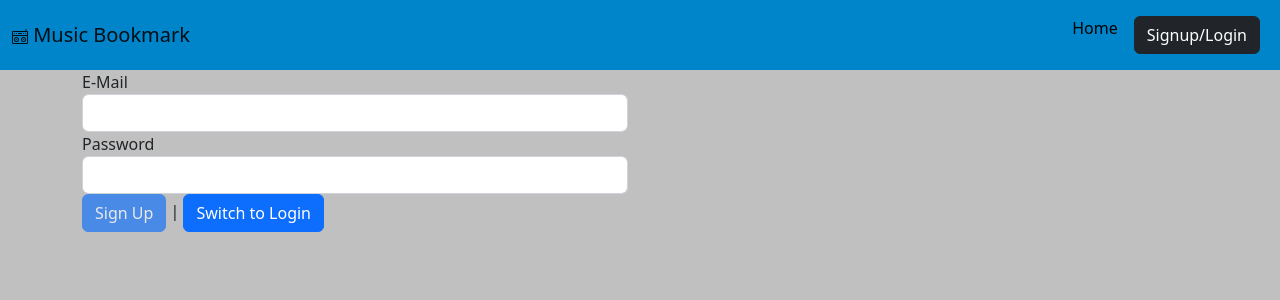
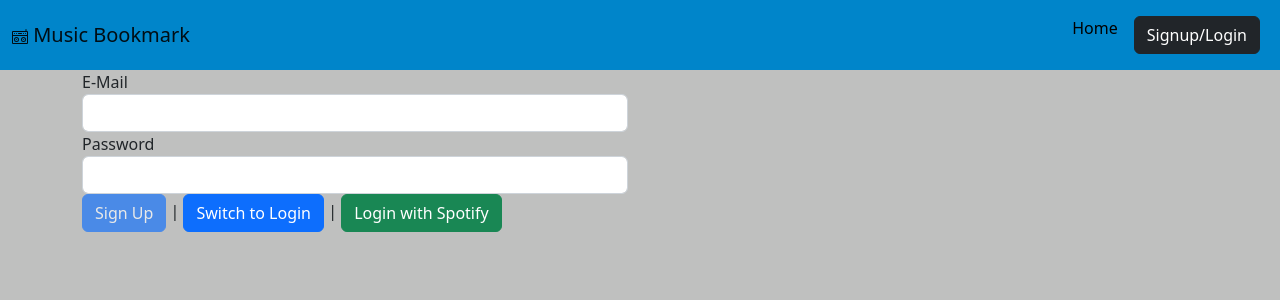
Before and after one commit to cruzgerman216/AngularProject-Music-App, an Angular app in the folder music-app/: page /auth in a window 1280 px wide. Shown: the top 300 px of the page. Built offline with nearby package versions, Linux system fonts and the light colour scheme.

Commit message:
Working on Spotify User Authorization

```diff
--- a/music-app/src/app/header/header.component.html
+++ b/music-app/src/app/header/header.component.html
@@ -23,7 +23,7 @@
       </li>
       <li class="nav-item" routerLinkActive="active" *ngIf="isLoggedIn">
         <a class="nav-link" routerLink="/home">
-          <button type="button" class="btn btn-dark" (click)="onLogout()">Logout</button>
+          <button type="button" class="btn btn-danger" (click)="onLogout()">Logout</button>
         </a>
       </li>
       <li class="nav-item" routerLinkActive="active" *ngIf="!isLoggedIn">
--- a/music-app/src/app/music-list/music-list.service.ts
+++ b/music-app/src/app/music-list/music-list.service.ts
@@ -1,7 +1,6 @@
 import { HttpClient } from "@angular/common/http";
 import { Injectable } from "@angular/core";
 import { Subject } from "rxjs";
-import { Spotify } from "angular-spotify";
 
 import { Album } from "../shared/album.model";
 import { Tracklist } from "../shared/trackList.model";
--- a/music-app/src/app/music-list/music-search/music-search/music-search.component.ts
+++ b/music-app/src/app/music-list/music-search/music-search/music-search.component.ts
@@ -16,6 +16,5 @@ export class MusicSearchComponent implements OnInit {
 
   onSubmit(musicSearchForm: NgForm){
     this.musiclist.searchMusic();
-
   }
 }
--- a/music-app/src/app/shared/auth/auth.component.html
+++ b/music-app/src/app/shared/auth/auth.component.html
@@ -29,7 +29,8 @@
         </div>
         <div>
           <button class="btn btn-primary" type="submit" [disabled]="!authForm.valid">{{ isLoginMode ? 'Login' : 'Sign Up'}}</button> |
-          <button class="btn btn-primary" type="button" (click)="toggleLogin()"> Switch to {{ isLoginMode ? 'Sign Up' : 'Login'}}</button>
+          <button class="btn btn-primary" type="button" (click)="toggleLogin()"> Switch to {{ isLoginMode ? 'Sign Up' : 'Login'}}</button> |
+          <button class="btn btn-success" type="button" (click)="spotifyLogin()">Login with Spotify</button>
         </div>
       </form>
     </div>
--- a/music-app/src/app/shared/auth/auth.component.ts
+++ b/music-app/src/app/shared/auth/auth.component.ts
@@ -1,9 +1,14 @@
+import { HttpClient } from '@angular/common/http';
 import { Component, OnInit } from '@angular/core';
 import { NgForm } from '@angular/forms';
 import { Router } from '@angular/router';
-import { Observable } from 'rxjs';
+import { catchError, Observable } from 'rxjs';
 
 import { AuthResponseData, AuthService } from './auth.service';
+
+const CLIENT_ID = '86c3692b956f4c72a651bbc1f954c2ef';
+const CLIENT_SECRET = '1d009847f7a24d009a17e5490c119cc2';
+const REDIRECT_URI = 'http://localhost:4200/musiclist/';
 
 @Component({
   selector: 'app-auth',
@@ -14,7 +19,7 @@ export class AuthComponent implements OnInit {
   isLoading = false;
   isLoginMode = false;
 
-  constructor(private authService: AuthService, private router: Router) { }
+  constructor(private authService: AuthService, private router: Router, private http: HttpClient) { }
 
   ngOnInit(): void {
   }
@@ -22,6 +27,29 @@ export class AuthComponent implements OnInit {
   toggleLogin(){
     this.isLoginMode = !this.isLoginMode;
   }
+
+  // headers = new HttpHeaders({
+  //   'Content-Type' : 'application/x-www-form-urlencoded',
+  //   'Authorization' : `Basic<base64 encoded ${CLIENT_ID}:${CLIENT_SECRET}`
+  // })
+
+  spotifyLogin(){
+    return this.http.get(
+      'https://accounts.spotify.com/authorize',
+      {params: {
+        'client_id' : CLIENT_ID,
+        'response_type' : 'code',
+        'redirect_uri' : REDIRECT_URI}
+      }).pipe(catchError((err) => {
+        console.log(err);
+        throw err;
+      })).subscribe(
+        response => {
+          console.log(response)
+        }
+      );
+  }
+
 
   onSubmit(form: NgForm){
     console.log(form);
--- a/music-app/src/app/shared/auth/auth.service.ts
+++ b/music-app/src/app/shared/auth/auth.service.ts
@@ -1,4 +1,4 @@
-import {HttpClient} from "@angular/common/http";
+import {HttpClient, HttpHeaders} from "@angular/common/http";
 import { Injectable } from "@angular/core";
 import { Router } from "@angular/router";
 import { BehaviorSubject, tap } from "rxjs";
@@ -6,6 +6,9 @@ import { User } from "./user.model";
 
 const SIGNUP_KEY = 'https://identitytoolkit.googleapis.com/v1/accounts:signUp?key=AIzaSyAklE7r4FP7CvxWyMmJ3YKXBE5pA6pTocU';
 const LOGIN_KEY = 'https://identitytoolkit.googleapis.com/v1/accounts:signInWithPassword?key=AIzaSyAklE7r4FP7CvxWyMmJ3YKXBE5pA6pTocU';
+// const CLIENT_ID = '86c3692b956f4c72a651bbc1f954c2ef';
+// const CLIENT_SECRET = '1d009847f7a24d009a17e5490c119cc2';
+// const REDIRECT_URI = 'localhost:4200/musiclist';
 
 export interface AuthResponseData {
   kind?: string;
@@ -43,6 +46,7 @@ export class AuthService{
       );
     }))
   }
+
 
   login(email: string, password: string){
     return this.http.post<AuthResponseData>(LOGIN_KEY,
```
